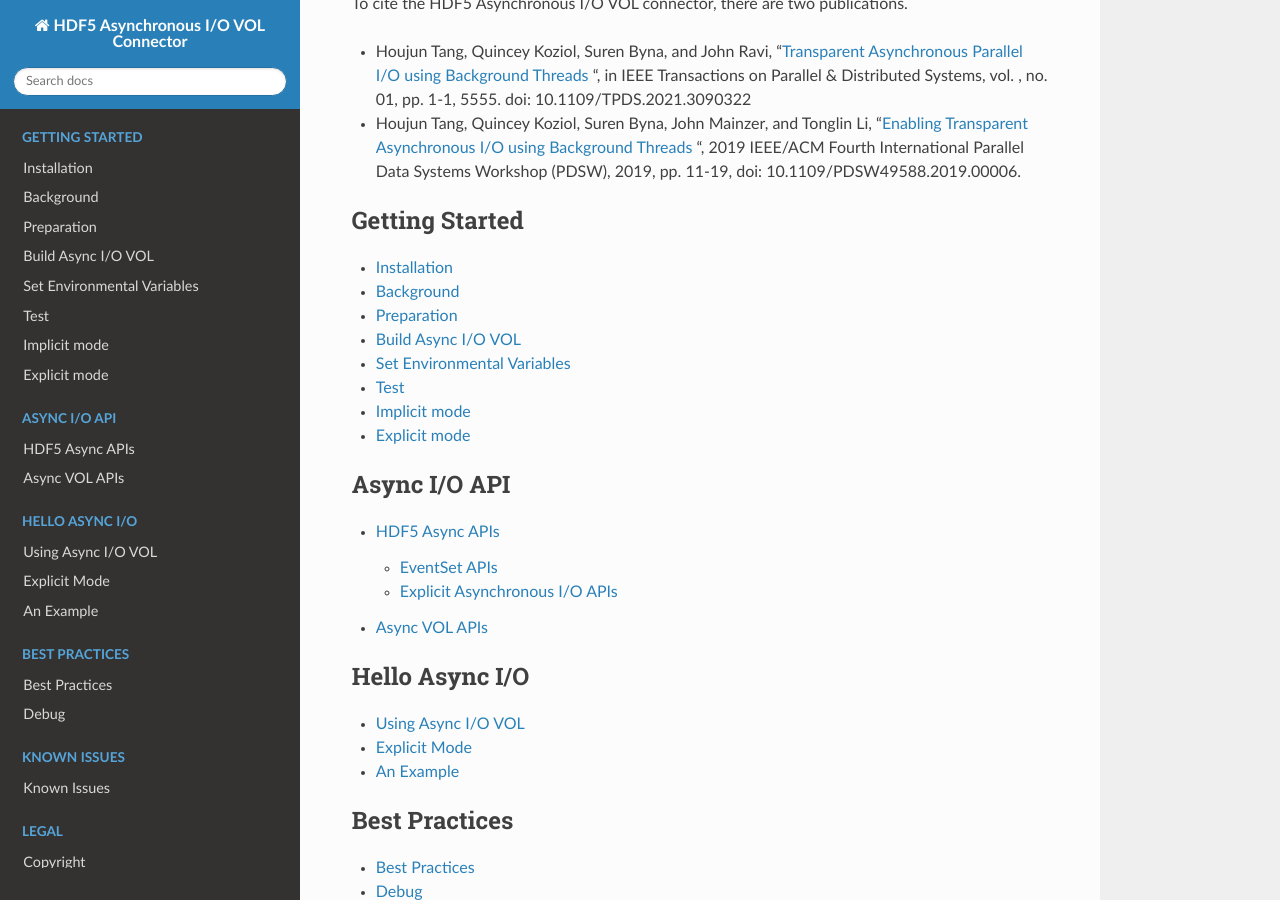
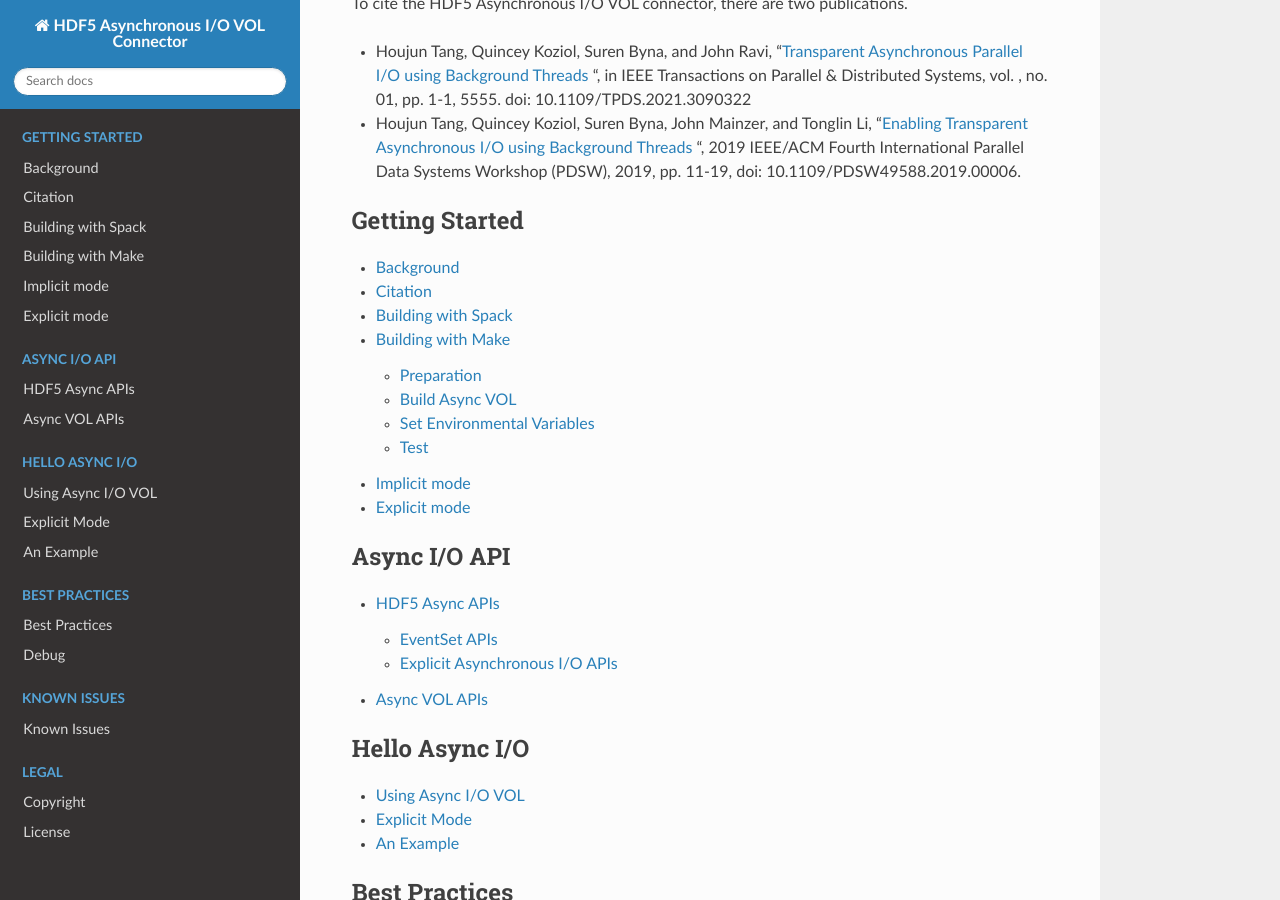
Before and after one commit to HDFGroup/vol-async, a Sphinx documentation site: the page built from docs/source/index.rst, in a window 1280 px wide and 900 px high, scrolled down 936 px. Built offline with Sphinx 7.4.7 and the Read the Docs theme 2.0.0, drawn with Linux system fonts in a browser that asks for light colours; part of the change alters nothing that is shown.

```diff
--- a/docs/source/gettingstarted.rst
+++ b/docs/source/gettingstarted.rst
@@ -1,23 +1,30 @@
-Installation
-============
-
-This section describes how to build the HDF5 Asynchronous I/O VOL connector.
-
-- Current method for installing the async I/O VOL connector is from the source code.
-- A Spack recipe will be available soon.
-
 Background
 ==========
 
-Asynchronous I/O is becoming increasingly popular with the large amount of data access required by scientific applications. They can take advantage of an asynchronous interface by scheduling I/O as early as possible and overlap computation or communication with I/O operations, which hides the cost associated with I/O and improves the overall performance.
+Asynchronous I/O enables an application executing the I/O operations at the same time as performing computation or communication tasks. By scheduling I/O operations early and overlapping them with computation or communication, asynchronous I/O can effectively hide the I/O cost and reduce the total execution time. The asynchronous I/O VOL connector (async VOL) uses background threads to execute HDF5 I/O operations. This work is supported by the DOE `ECP-ExaIO <https://www.exascaleproject.org/research-project/exaio>`_ project.
 
-- Houjun Tang, Quincey Koziol, Suren Byna and John Ravi, `Transparent Asynchronous Parallel I/O using Background Threads <https://ieeexplore.ieee.org/document/9459479>`_ in IEEE Transactions on Parallel and Distributed Systems, doi: 10.1109/TPDS.2021.3090322.
-- Houjun Tang, Quincey Koziol, Suren Byna, John Mainzer, and Tonglin Li, "`Enabling Transparent Asynchronous I/O using Background Threads <https://ieeexplore.ieee.org/abstract/document/8955215>`_ ", 2019 IEEE/ACM Fourth International Parallel Data Systems Workshop (PDSW), 2019, pp. 11-19, doi: 10.1109/PDSW49588.2019.00006.
+.. image:: async.png
+
+Citation
+========
+- Houjun Tang, Quincey Koziol, Suren Byna, and John Ravi, "Transparent Asynchronous Parallel I/O using Background Threads", IEEE Transactions on Parallel and Distributed Systems 33, no. 4 (2021): 891-902, doi: `10.1109/TPDS.2021.3090322 <https://www.doi.org/10.1109/TPDS.2021.3090322>`_.
+- Houjun Tang, Quincey Koziol, Suren Byna, John Mainzer, and Tonglin Li, "Enabling Transparent Asynchronous I/O using Background Threads", 2019 IEEE/ACM Fourth International Parallel Data Systems Workshop (PDSW), 2019, pp. 11-19, doi: `10.1109/PDSW49588.2019.00006 <https://www.doi.org/10.1109/PDSW49588.2019.00006>`_.
+
+Building with Spack
+===================
+`Spack <https://spack.io/>`_ is a flexible package manager that supports multiple versions, configurations, platforms, and compilers. Async VOL and its dependent libraries (MPI, HDF5, Argobots) can all be installed with the following spack command:
+
+.. code-block::
+   spack install hdf5-vol-async
+
+
+Building with Make
+==================
+We have tested async VOL compiled with GNU(gcc 6.4+), Intel, and Cray compilers on Summit, Cori, Perlmutter, and Theta supercomputers.
 
 Preparation
-===========
-
-Define the following configuration parameters, which are used in the instructions.
+-----------
+    Define the following configuration parameters, which may be used in the instructions.
 
 .. code-block::
 
@@ -26,8 +33,7 @@ Define the following configuration parameters, which are used in the instruction
     H5_DIR  : directory of HDF5 source code
 
 
-1. Download the Asynchronous I/O VOL connector code (this repository) with Argobots git submodule Use system provided by HDF5.
-Latest Argobots can also be downloaded separately from https://github.com/pmodels/argobots
+1. Download the async VOL with Argobots git submodule. Latest Argobots can also be downloaded separately from https://github.com/pmodels/argobots
 
 .. code-block::
 
@@ -38,27 +44,28 @@ Latest Argobots can also be downloaded separately from https://github.com/pmodel
 .. code-block::
 
     git clone https://github.com/HDFGroup/hdf5.git
+    (Optional) git checkout hdf5-1_14_0 # use latest stable version
 
-3. (Optional) Set the environment variables for the paths of the codes if the full path of ``VOL_DIR``, ``ABT_DIR``, and ``H5_DIR`` are not used in later setup.
+3. (Optional) Set the environment variables for the paths of the codes if the full path of ``VOL_DIR``, ``ABT_DIR``, and ``H5_DIR`` are used in later setup.
 
 .. code-block::
 
-    export H5_DIR=/path/to/hdf5/dir
-    export VOL_DIR=/path/to/async_vol/dir
-    export ABT_DIR=/path/to/argobots/dir
+    export H5_DIR=/path/to/hdf5
+    export VOL_DIR=/path/to/vol_async
+    export ABT_DIR=/path/to/vol_async/argobots
 
-We have tested async VOL compiled with GNU(gcc 6.4+), Intel, and Cray compilers on Summit, Cori, and Theta supercomputers.
 
-Build Async I/O VOL
-===================
+Build Async VOL
+---------------
 
 1. Compile HDF5
+    HDF5 must be compiled with threadsafety support, and optionally parallel I/O support. CC=cc/CC=mpicc may needed in the following commands.
 
 .. code-block::
 
     cd $H5_DIR
     ./autogen.sh
-    ./configure --prefix=$H5_DIR/install --enable-parallel --enable-threadsafe --enable-unsupported #(may need CC=cc/mpicc)
+    ./configure --prefix=$H5_DIR/install --enable-parallel --enable-threadsafe --enable-unsupported
     make && make install
 
 
@@ -67,20 +74,21 @@ Build Async I/O VOL
 .. code-block::
 
     cd $ABT_DIR
-    ./autogen.sh  (may skip this step if the configure file exists)
-    ./configure --prefix=$ABT_DIR/install #(may need to add CC=cc or CC=mpicc)
+    ./autogen.sh
+    ./configure --prefix=$ABT_DIR/install
     make && make install
 
 .. note::
-    Using mpixlC on Summit will result in Argobots runtime error, use xlC or gcc instead.
+    Using mpixlC on Summit may result in an Argobots runtime error, use xlC or gcc instead.
 
 
 3. Compile Asynchronous VOL connector
+    If successfull,
 
 .. code-block::
 
     cd $VOL_DIR/src
-    Edit "Makefile"
+    Prepare Makefile
         Copy a sample Makefile (Makefile.cori, Makefile.summit, Makefile.macos), e.g. "cp Makefile.summit Makefile", which should work for most linux systems
         Change the path of HDF5_DIR and ABT_DIR to $H5_DIR/install and $ABT_DIR/install (replace $H5_DIR and $ABT_DIR with their full path)
         (Optional) update the compiler flag macros: DEBUG, CFLAGS, LIBS, ARFLAGS
@@ -89,9 +97,9 @@ Build Async I/O VOL
 
 
 Set Environmental Variables
-===========================
+---------------------------
 
-Async VOL requires the setting of the following environmental variable to enable asynchronous I/O:
+Async VOL requires the setting of the following environmental variable to enable it with HDF5:
 
 *Linux*
 
@@ -113,7 +121,7 @@ Async VOL requires the setting of the following environmental variable to enable
     For some Linux systems, e.g., Ubuntu, ``LD_PRELOAD`` needs to be set to point to the shared libraries.
 
 Test
-====
+----
 
 1. Compile test codes
 
@@ -132,10 +140,10 @@ Test
 
 .. code-block::
 
-    //Run serial and parallel tests
+    // Run serial and parallel tests
     make check
 
-    //Run the serial tests only
+    // Run the serial tests only
     make check_serial
 
 If any test fails, check ``async_vol_test.err`` in the test directory for the error message.
@@ -151,7 +159,7 @@ If any test fails, check ``async_vol_test.err`` in the test directory for the er
 Implicit mode
 =============
 
-The implicit mode allows an application to enable asynchronous I/O through setting the following environemental variables and without any major code change. By default, the HDF5 metadata operations are executed asynchronously, and the dataset operations are executed synchronously.
+This mode is only recommended for testing. The implicit mode allows an application to enable asynchronous I/O through setting the following environemental variables and without any major code change. By default, the HDF5 metadata operations are executed asynchronously, and the dataset operations are executed synchronously.
 
 .. code-block::
 
@@ -165,7 +173,7 @@ The implicit mode allows an application to enable asynchronous I/O through setti
 Explicit mode
 =============
 
-Please refer to the Makefile and source codes (async_test_serial_event_set*) under $VOL_DIR/test/ for example usage.
+This mode is recommended to get the full benefits of async VOL, however, it requires application code changes to use the HDF5 asynchronous and event set APIs.
 
 1. (Required) Set async VOL environment variables
 
@@ -240,7 +248,8 @@ With the double buffering enabled, users can also specify how much memory is all
     export HDF5_ASYNC_MAX_MEM_MB=max_total_async_vol_memory_allocation_in_mb
 
 
-6. (Optional) Include the header file if async VOL API is used (see Async VOL APIs section)
+6. (Optional) Include the header file if async VOL internal API is used (see Async VOL APIs section)
+   This is rarely needed by an application.
 
 .. code-block::
 
@@ -252,7 +261,7 @@ When async VOL is enabled, each HDF5 operation is recorded and put into a task q
 
 The application status detection can avoid an effectively synchronous I/O when the application thread and the async VOL background thread acquire the mutex in an interleaved fashion. However, some applications may have larger time gaps between HDF5 function calls and experience partially asynchronous behavior. To mitigate this, we provide a way by setting an environment variable that informs async VOL to queue the operations and not start their execution until file/group/dataset close time.
 
-When set properly, it make async VOL especially effective for applications that periodically output (write-only) data, e.g., a checkpointing file output.
+When set properly, it make async VOL especially effective for applications that periodically output (write-only) data, e.g., writing checkpoint files periodically.
 
 .. code-block::
 
@@ -263,5 +272,7 @@ When set properly, it make async VOL especially effective for applications that
     // Start execution at dataset close time
     export HDF5_ASYNC_EXE_DCLOSE=1
 
-.. warning::
-    This option requires the application developer to ensure that no deadlock occurs.
+Async VOL has overhead to manage the asynchronous I/O tasks, and if an application issues a large number of small I/O operations (e.g. scalar attribute create, write, close), the async VOL overhead may be comparable to those operations, and thus resulting in slower I/O performance. We provide an option to disable the asynchronous execution of the small I/O operations and only execute the dataset operations asynchronously, by setting the following environment variable:
+
+.. code-block::
+   export HDF5_ASYNC_DISABLE_IMPLICIT_NON_DSET_RW=1
```
Also changed, not shown: docs/source/async.png (added).
